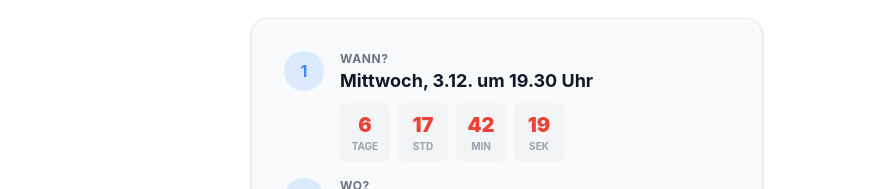
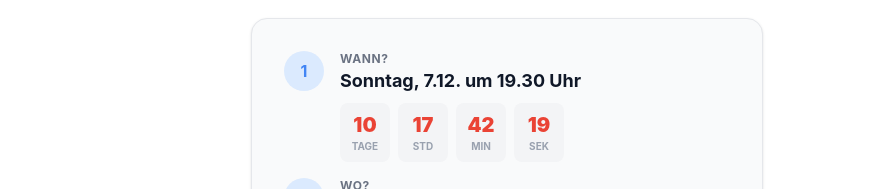
Before and after one commit to Sternblitz/sternblitz-website, a React (Vite) app: page /start in a window 1280 px wide. Shown: the part 2449-2638 px from the top of the page, without its empty margins (133-1023 px from the left). Built offline with nearby package versions, Linux system fonts and the light colour scheme.

Commit message:
Update Zoom call date to Dec 7th

```diff
--- a/src/pages/Qualified.jsx
+++ b/src/pages/Qualified.jsx
@@ -31,7 +31,7 @@ const Qualified = () => {
     const [timeLeft, setTimeLeft] = React.useState({ days: 0, hours: 0, minutes: 0, seconds: 0 });
 
     useEffect(() => {
-        const targetDate = new Date('2025-12-03T19:30:00'); // Target: Dec 3rd, 19:30
+        const targetDate = new Date('2025-12-07T19:30:00'); // Target: Dec 7th, 19:30
 
         const timer = setInterval(() => {
             const now = new Date();
@@ -148,7 +148,7 @@ const Qualified = () => {
                             <div>
                                 <div>
                                     <span className="block text-xs font-bold text-gray-500 uppercase tracking-wider">Wann?</span>
-                                    <span className="text-lg font-bold text-gray-900">Mittwoch, 3.12. um 19.30 Uhr</span>
+                                    <span className="text-lg font-bold text-gray-900">Sonntag, 7.12. um 19.30 Uhr</span>
                                     <div className="flex gap-2 mt-2 text-center">
                                         {['Tage', 'Std', 'Min', 'Sek'].map((label, i) => {
                                             const values = [timeLeft.days, timeLeft.hours, timeLeft.minutes, timeLeft.seconds];
@@ -172,7 +172,7 @@ const Qualified = () => {
                         </div>
 
                         <a
-                            href="https://calendar.google.com/calendar/render?action=TEMPLATE&text=Sternblitz+Live-Call&dates=20251203T183000Z/20251203T193000Z&details=Wichtiger+Live-Call+f%C3%BCr+das+Onboarding.&location=Zoom+(Link+in+WhatsApp)"
+                            href="https://calendar.google.com/calendar/render?action=TEMPLATE&text=Sternblitz+Live-Call&dates=20251207T183000Z/20251207T193000Z&details=Wichtiger+Live-Call+f%C3%BCr+das+Onboarding.&location=Zoom+(Link+in+WhatsApp)"
                             target="_blank"
                             rel="noopener noreferrer"
                             className="w-full flex items-center justify-center gap-2 bg-white border border-gray-300 hover:bg-gray-50 text-gray-700 font-bold py-3 rounded-xl transition-colors text-sm"
```
